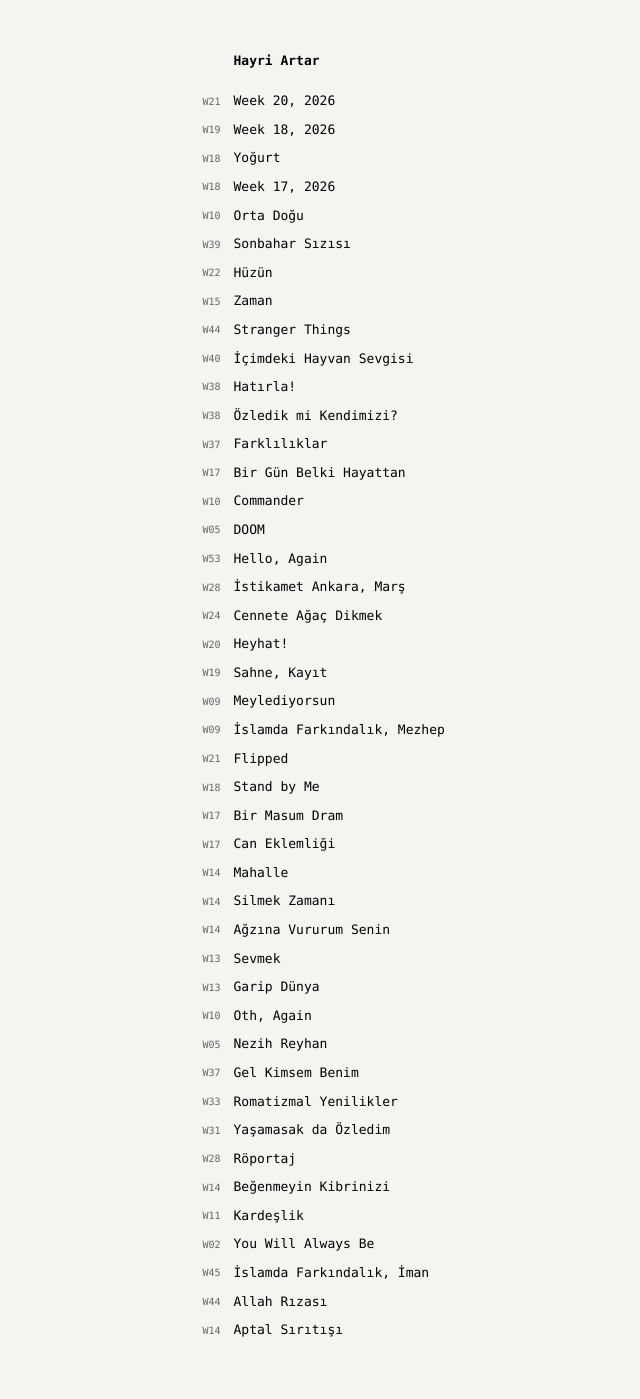
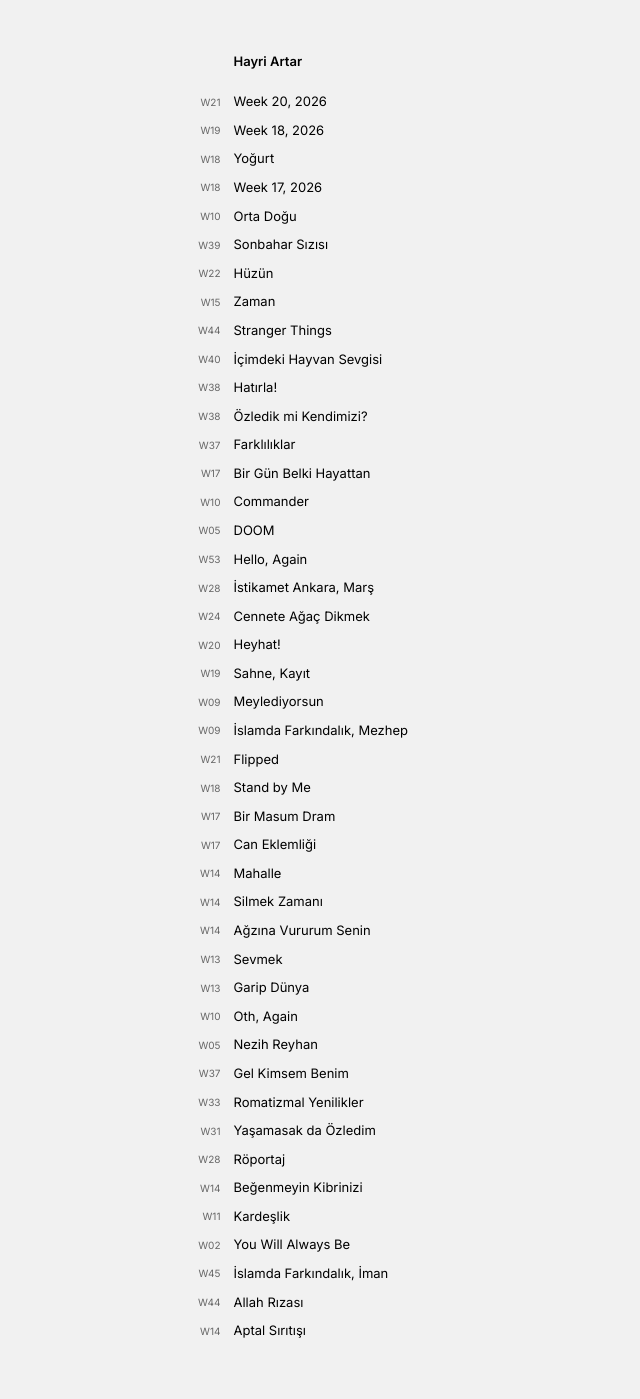
Before and after one commit to hayriartar/hayriartar.github.io, a Jekyll site: the page built from index.html, in a window 1280 px wide. Shown: the whole page, without its empty margins (199-839 px from the left). Built offline with Jekyll 4.4.1, drawn with Linux system fonts in a browser that asks for light colours.

Commit message:
Correct font-family and change background color
Fix font-family typo and update background color.

```diff
--- a/assets/css/custom.css
+++ b/assets/css/custom.css
@@ -12,9 +12,9 @@ html {
 }
 
 body {
-    ont-family: 'Inter', -apple-system, sans-serif;
-    font-family: ui-monospace, SFMono-Regular, "SF Mono", Menlo, Consolas, "Liberation Mono", monospace;
-    background-color: #f5f4f1;
+    font-family: 'Inter', -apple-system, sans-serif;
+    ont-family: ui-monospace, SFMono-Regular, "SF Mono", Menlo, Consolas, "Liberation Mono", monospace;
+    background-color: #f1f1f1;
     color: #000;
     font-size: 1rem;
     line-height: 1.6;
```
